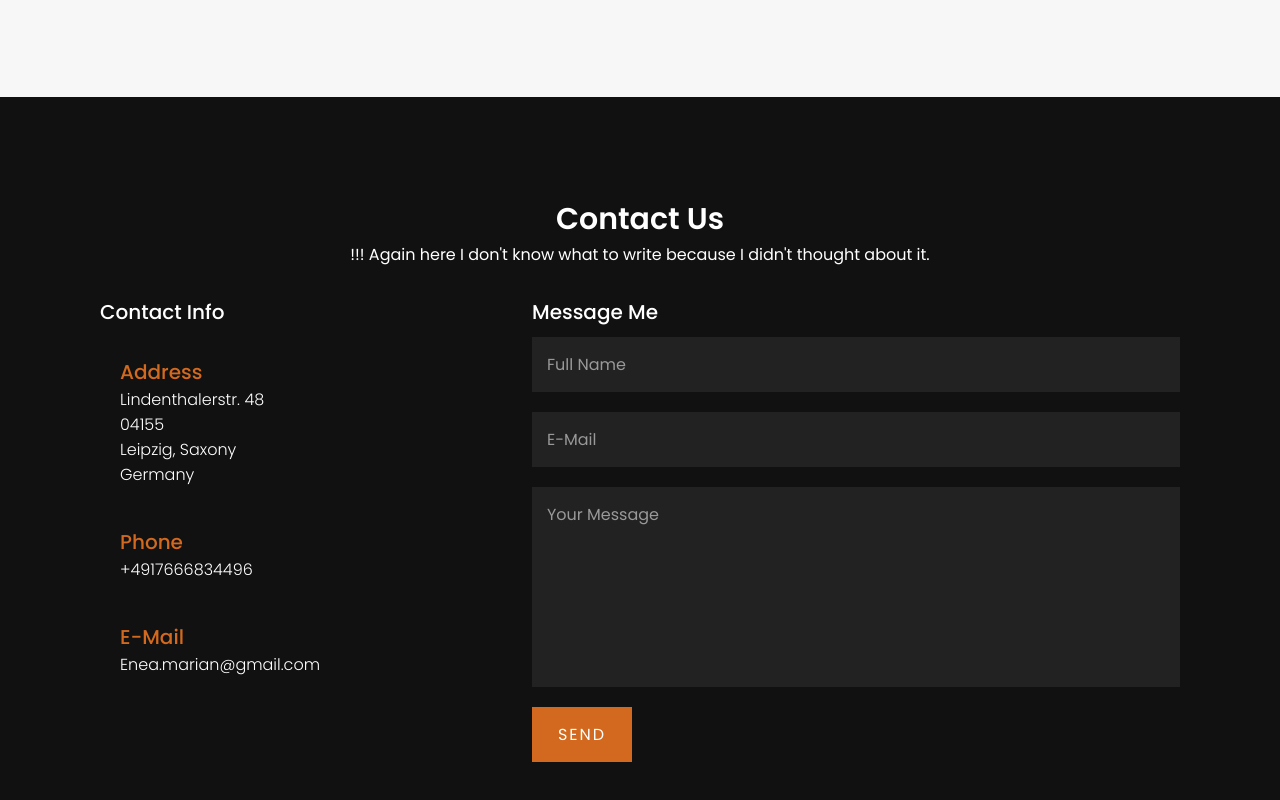
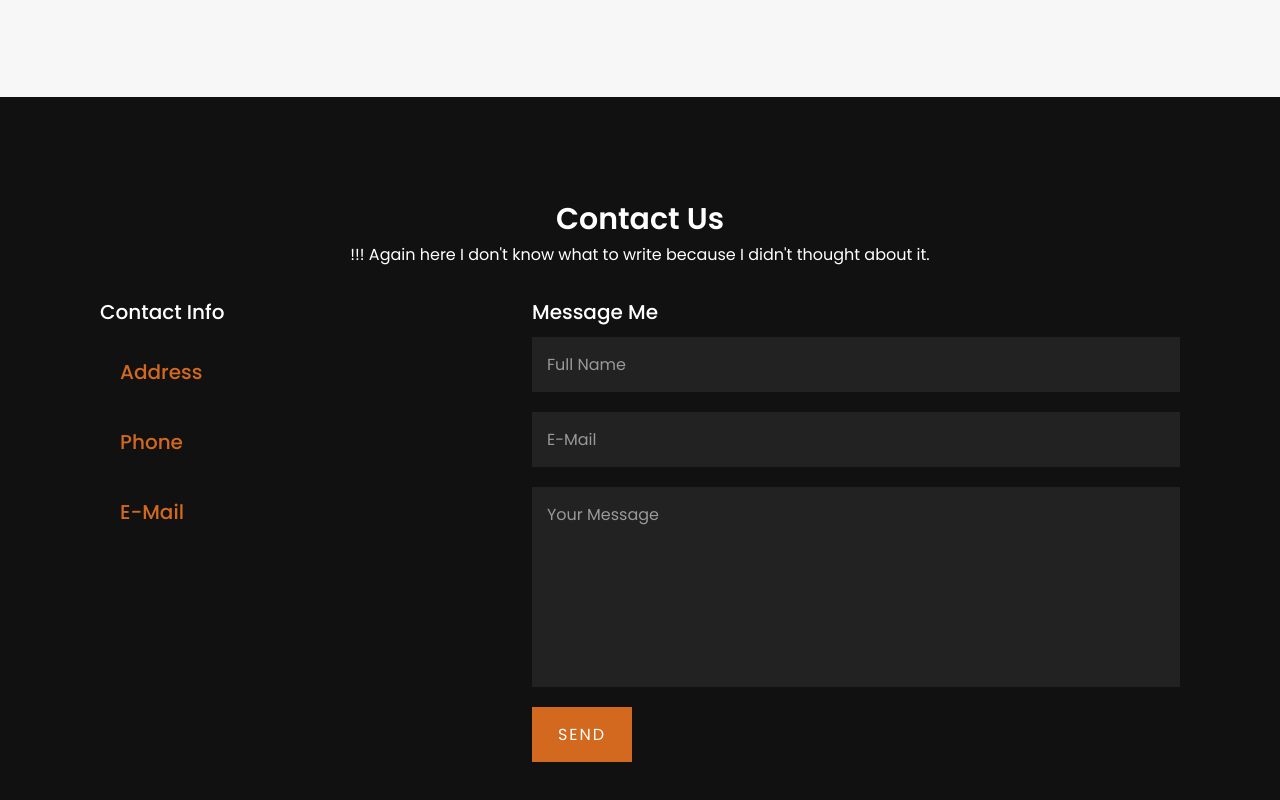
Before and after one commit to D01T2/to2, a plain HTML site: page index.html in a window 1280 px wide. Shown: the part 4133-4933 px from the top of the page. Drawn offline with Linux system fonts and the light colour scheme.

Commit message:
Update index.html

```diff
--- a/index.html
+++ b/index.html
@@ -140,19 +140,19 @@
                     <div class="box">
                         <div class="text">
                             <h3>Address</h3>
-                            <p>Lindenthalerstr. 48 <br>04155 <br> Leipzig, Saxony <br> Germany</p>
+
                         </div>
                     </div>
                     <div class="box">
                         <div class="text">
                             <h3>Phone</h3>
-                            <p>+4917666834496</p>
+
                         </div>
                     </div>
                     <div class="box">
                         <div class="text">
                             <h3>E-Mail</h3>
-                            <p>Enea.marian@gmail.com</p>
+
                         </div>
                     </div>
                 </div>
```
